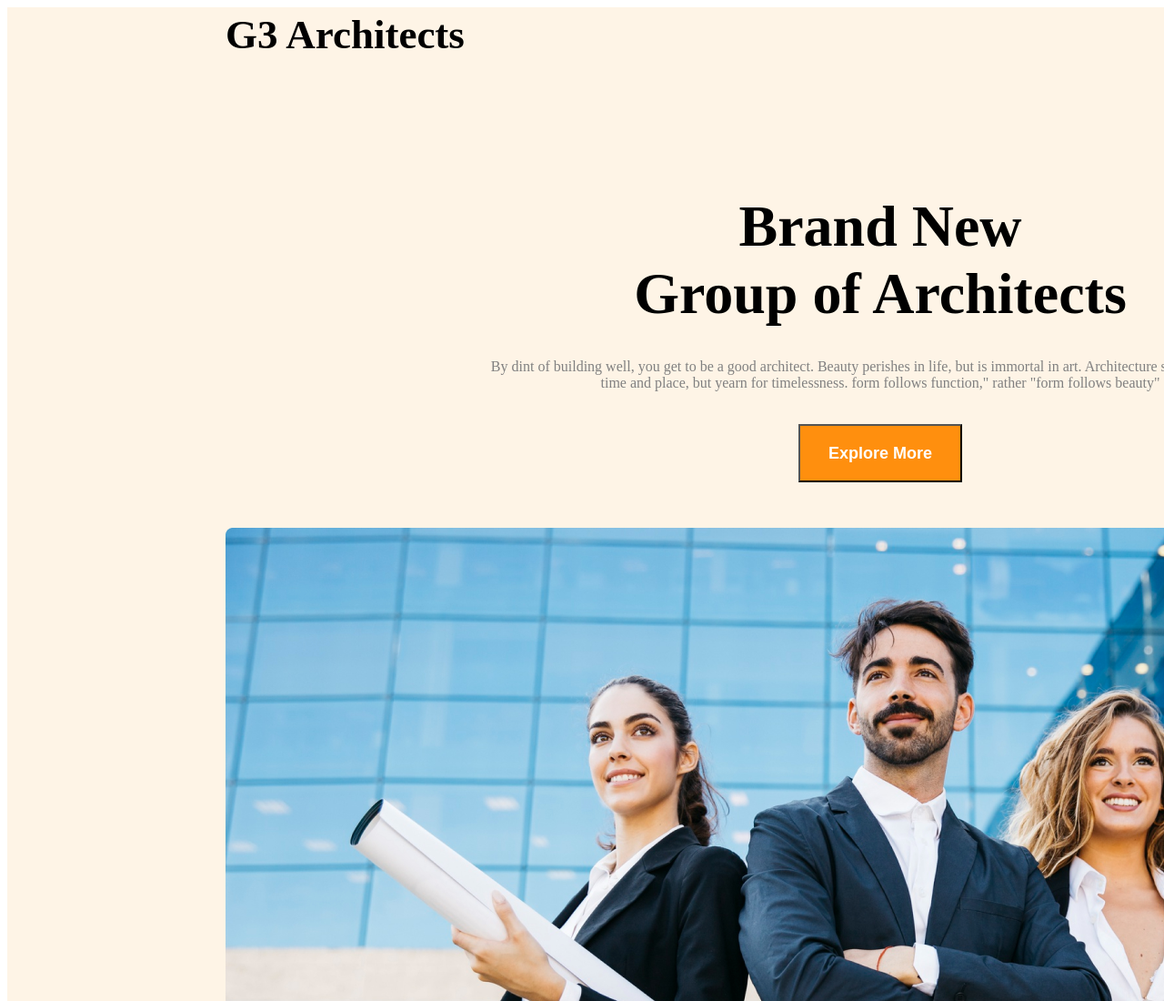
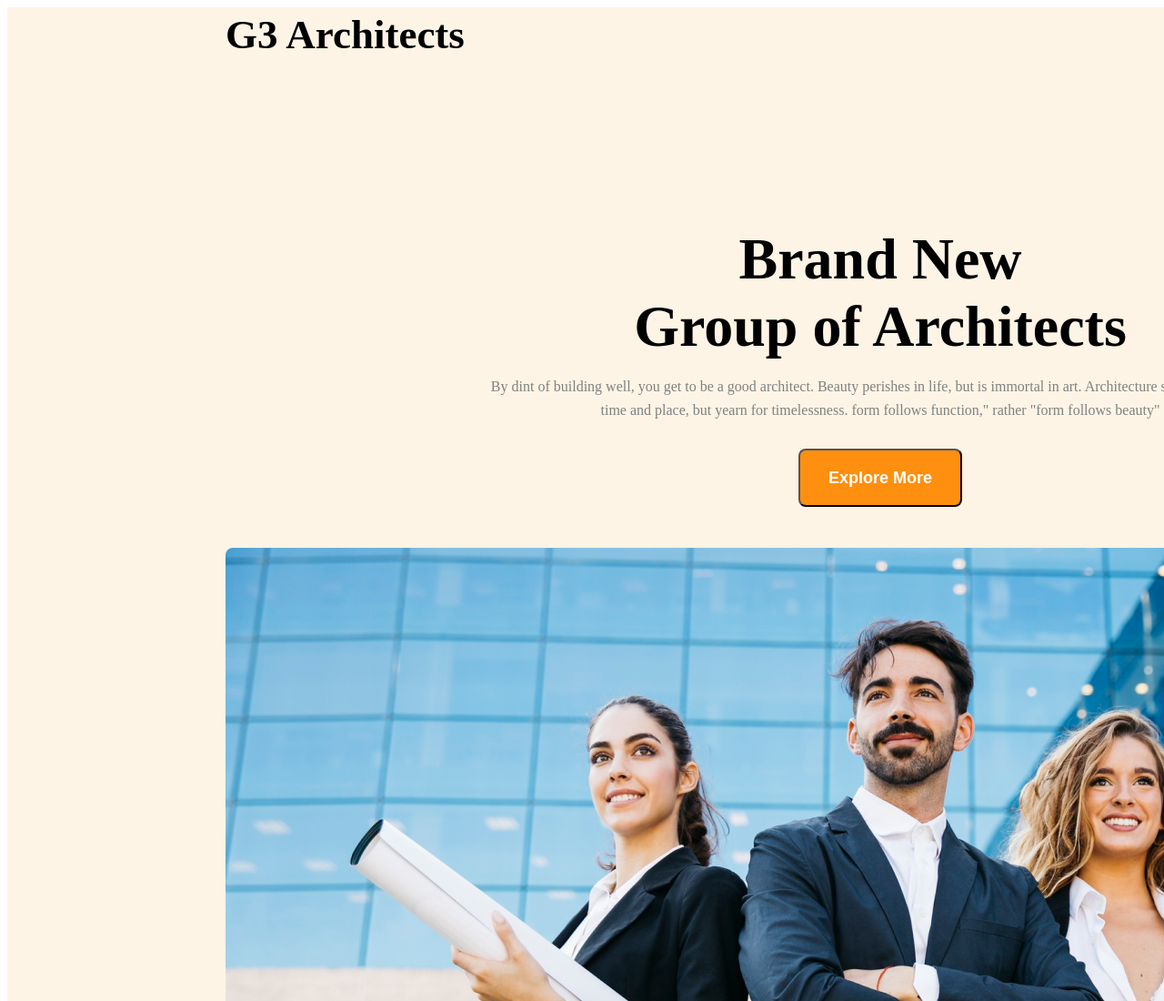
Before and after one commit to onesuddenrain/Assignment_2, a plain HTML site: page index.html in a window 1280 px wide. Shown: the top 1100 px of the page at 91% size. Drawn offline with Linux system fonts and the light colour scheme.

Commit message:
patch up of Section 1

```diff
--- a/index.html
+++ b/index.html
@@ -28,6 +28,7 @@
     <!-- style="display: flex;"  -->
 </head>
 <body>
+
     <!-- Section 1: Navig and Heading -->
     <div class="container" style="background-color: rgba(244, 144, 14, 0.1)">
 
@@ -43,21 +44,23 @@
             </span>
         </div>
 
-    <div style="width: 862px; height: 225; text-align: center; padding-top: 80px;">
-        <p style="font-weight: bold; font-size: 64px;">Brand New <br>Group of Architects</p>
-        <p style="font-size: 16px; margin-top: -30px; color: grey;">By dint of building well, you get to be a good architect.
+        <div style="width: 862px; height: 225px; text-align: center; padding-top: 180px; padding-bottom: 20px;">
+            <p style="font-weight: bold; font-size: 64px; margin-top: 0; margin-bottom: 0;">Brand New <br>Group of Architects</p>
+            <p style="font-size: 16px; color: grey; line-height: 26px;">By dint of building well, you get to be a good architect.
             Beauty perishes in life, but is immortal in art. Architecture should speak of its time and place,
             but yearn for timelessness. form follows function," rather "form follows beauty"
             </p>
         </div>
 
-    <div style="padding-top: 20px; padding-bottom: 20px;">
-        <button style="width: 180px; height: 64px; background-color: rgb(255, 143, 14); color: white; font-weight: bold; font-size: 18px;">Explore More</button>
+        <div style="padding-bottom: 15px;">
+            <button style="width: 180px; height: 64px; border-radius: 8px; background-color: rgb(255, 143, 14); color: white; font-weight: bold; font-size: 18px;">Explore More</button>
         </div>
 
         <div style="padding-top: 30px;">
             <img src="images/banner.png" alt="Banner">
         </div>
+
     </div>
+
 </body>
 </html>
```
Lines whose indentation alone changed are shown as unchanged.
